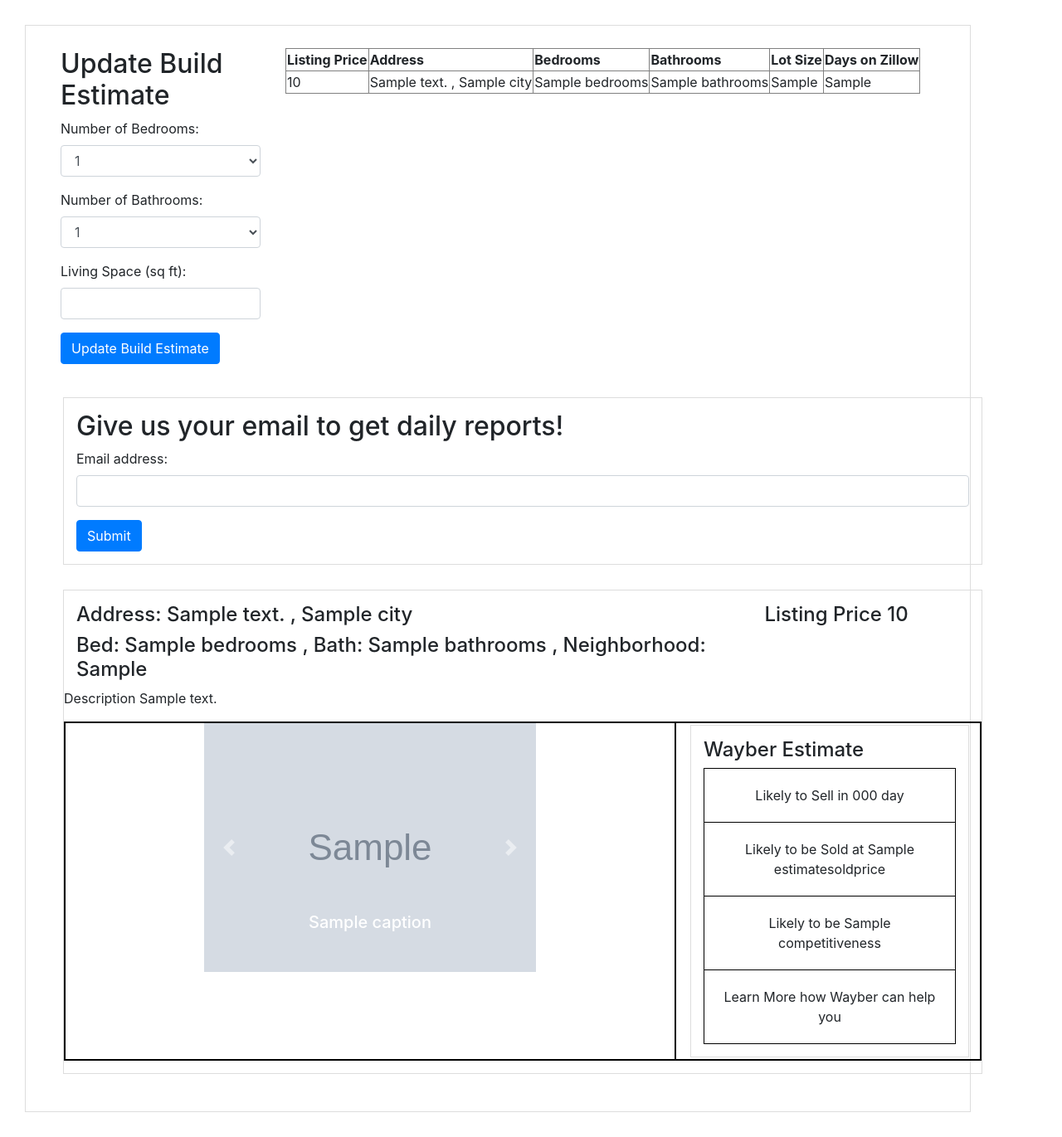
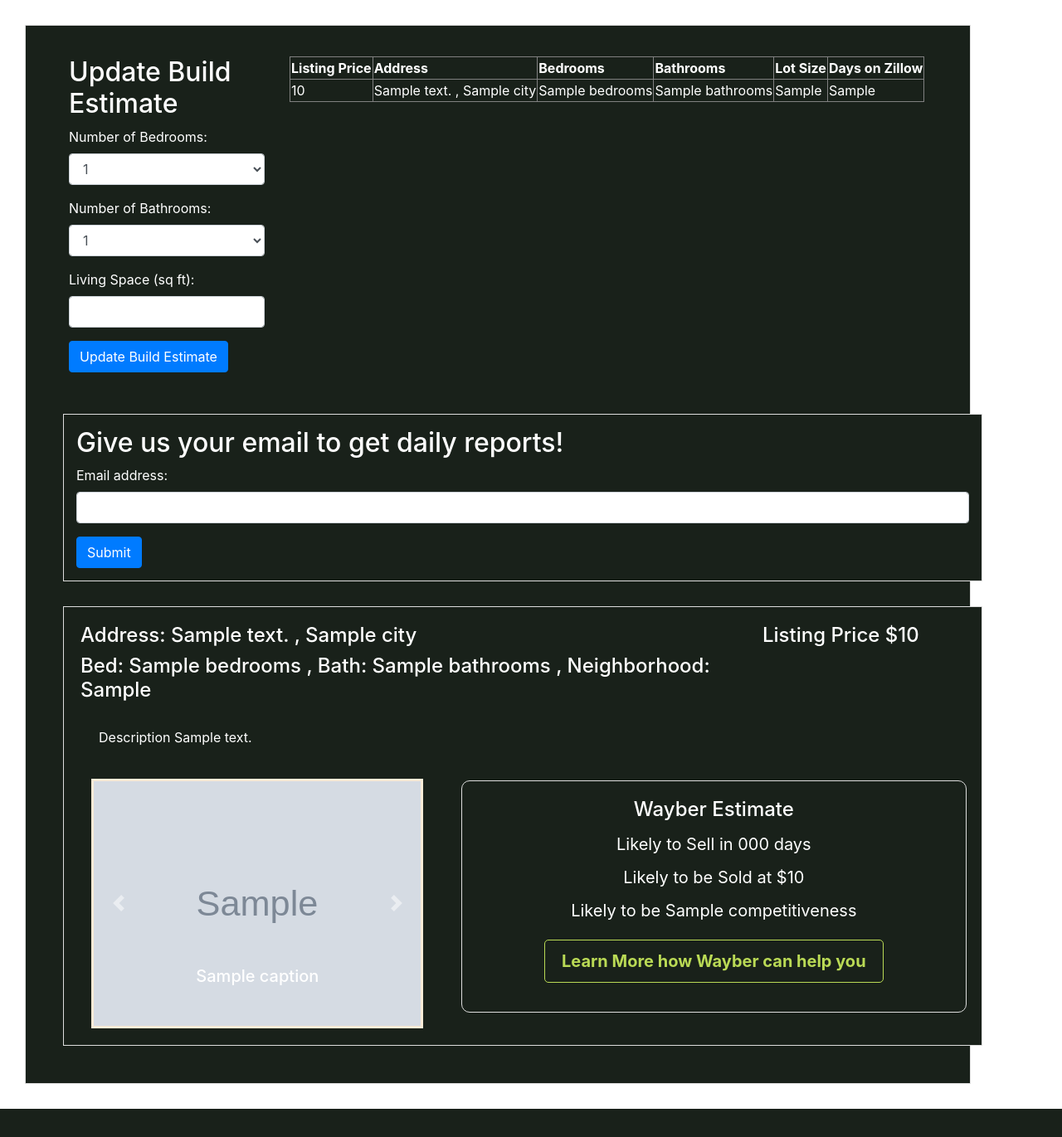
Before and after one commit to inexplicable01/drillbreaker29, a Flask app: template app/templates/Archive/NewListing.html in a window 1280 px wide. Shown: the whole page at 83% size. After the commit the page ends 1337 px from the top, so only its background shows below. Run offline with Flask 3, Linux system fonts and the light colour scheme; the template is opened without the code that fills it: most values are stand-ins (such as "Sample title", 1, 10 or a date in 2020); grey boxes marked "Sample" are stand-in pictures; parts of the project's set-up code (start-up, migrations or seed data) failed here and were passed over; some libraries are stand-ins or nearby versions.

Commit message:
Updated styling

```diff
--- a/app/RouteModel/AreaReportModel.py
+++ b/app/RouteModel/AreaReportModel.py
@@ -251,6 +251,7 @@
         if list2penddays is None:
             color = 'gray'
             list2penddays=999
+            brieflisting.listprice=999999
         else:
             if list2penddays < 7:
                 color = 'red'
--- a/app/routes/hothomes.py
+++ b/app/routes/hothomes.py
@@ -30,11 +30,7 @@
         try:
             if listingdetails['address']['city']!='Seattle':
                 continue
-            print(listingdetails['address']['streetAddress'], listingdetails['address']['city'])
-            # neighbourhood = get_neighborhood(listingdetails['latitude'], listingdetails['longitude'])
-            # if not (neighbourhood in Config.NEIGHBORHOODS):
-            #     print(neighbourhood)
-            #     continue
+
             for photo in listingdetails['photos']:
                 for jpeg in photo['mixedSources']['jpeg']:
                     if jpeg['width']==384:
--- a/app/routes/openhouse.py
+++ b/app/routes/openhouse.py
@@ -7,5 +7,5 @@
 
 @openhouse_bp.route('/showopenhouseopportunity', methods=['GET','POST'])
 def SearchForOpenHouseRoute():
-    map_html = SearchForOpenHouses()
+    map_html, openhouse_propertydata = SearchForOpenHouses()
     return render_template('OpenHouse.html', m=map_html)
--- a/app/templates/components/house_component.html
+++ b/app/templates/components/house_component.html
@@ -12,16 +12,22 @@
         font-size: larger; /* Larger text size */
         color: red; /* Green text color */
     }
+
     .container {
         border: 1px solid #ddd; /* Example border style */
         padding: 15px; /* Example padding */
+        color: #ffffff;
+        background-color: #19211A;
         width: 100%; /* Full width */
         margin: 30px;
     }
+
     .descriptiondiv {
         border: 1px solid #ddd; /* Example border style */
         padding: 15px; /* Example padding */
         width: 100%; /* Full width */
+        text-align: center; /* Center text in cells */
+        border-radius: 10px; /* Rounded corners with a radius of 10px */
     }
 
     moneytable {
@@ -32,12 +38,14 @@
     .custom-table {
         width: 100%; /* Full width for the table */
         border-collapse: collapse; /* Ensures borders are neat */
+
     }
 
     .custom-table, .custom-table th, .custom-table td {
-        border: 1px solid #000; /* Solid black border for table and cells */
+        {#border: 1px solid #000; /* Solid black border for table and cells */#}
         text-align: center; /* Center text in cells */
-        padding: 20px; /* Padding inside cells */
+        padding: 5px; /* Padding inside cells */
+        font-size: 20px; /* Sets the font size to 16 pixels */
     }
 
     .carousel-container {
@@ -45,6 +53,34 @@
         margin: auto;
     }
 
+    .button-link {
+        display: inline-block;
+        padding: 10px 20px;
+        margin: 10px 0;
+        border: 1px solid #BADA55; /* Solid black border for table and cells */
+        background-color: #19211A; /* Bootstrap primary color */
+        color: #BADA55;
+        text-align: center;
+        text-decoration: none;
+        font-weight: bold;
+        border-radius: 5px;
+        cursor: pointer;
+        transition: background-color 0.3s;
+    }
+
+    .button-link:hover {
+        background-color: #BADA55; /* Bootstrap primary color */
+        color: #19211A;
+    }
+
+
+        .thickborder {
+            border: 3px solid antiquewhite;
+        }
+
+    .padding {
+        padding:20px;
+    }
 </style>
 <div class="container padding">
     <div class="row">
@@ -60,21 +96,21 @@
         </div>
         <div class="col-md-3">
             <h4>
-                Listing Price {{ item.price }}
+                Listing Price ${{ "{:,.0f}".format(item.price) }}
             </h4>
 
         </div>
 
     </div>
-    <div class="row">
+    <div class="row padding">
         <p>
             Description {{ item.description }}
         </p>
 
     </div>
-    <div class="row component ">
-        <div class="col-md-8 component">
-            <div id="{{ carid }}" class="carousel slide carousel-container" data-ride="carousel">
+    <div class="row">
+        <div class="col-md-5">
+            <div id="{{ carid }}" class="carousel slide carousel-container  thickborder" data-ride="carousel">
                 <div class="carousel-inner">
                     {% for image in images %}
                         <div class="carousel-item {% if loop.first %}active{% endif %}">
@@ -95,21 +131,26 @@
                 </a>
             </div>
         </div>
-        <div class="col-md-4 component">
+        <div class="col-md-7">
             <div class="descriptiondiv padding">
-                <h4>Wayber Estimate </h4>
+                <h4>Wayber Estimate</h4>
                 <table class="custom-table">
                     <tr>
-                        <td>Likely to Sell in {{ estimatelistingdays }} day</td>
-                    </tr>
-                                        <tr>
-                        <td>Likely to be Sold at {{ estimatesoldprice }}</td>
+                        <td>Likely to Sell
+                            in {{ estimatelistingdays }} {{ 'day' if estimatelistingdays == 1 else 'days' }}</td>
                     </tr>
                     <tr>
-                        <td>Likely to be {{competitiveness}}</td>
+                        <td>Likely to be Sold at ${{ "{:,.0f}".format(estimatesoldprice) }}</td>
                     </tr>
                     <tr>
-                        <td>Learn More how Wayber can help you</td>
+                        <td>Likely to be {{ competitiveness }}</td>
+                    </tr>
+                    <tr>
+                        <td>
+                            <a href="https://www.wayber.net/property-talk"
+                               class="button-link">Learn More how Wayber can
+                                help you</a>
+                        </td>
                     </tr>
                 </table>
             </div>
```
Also changed, not shown: app/ZillowAPI/ZillowDataProcessor.py (+20 -17 lines).
